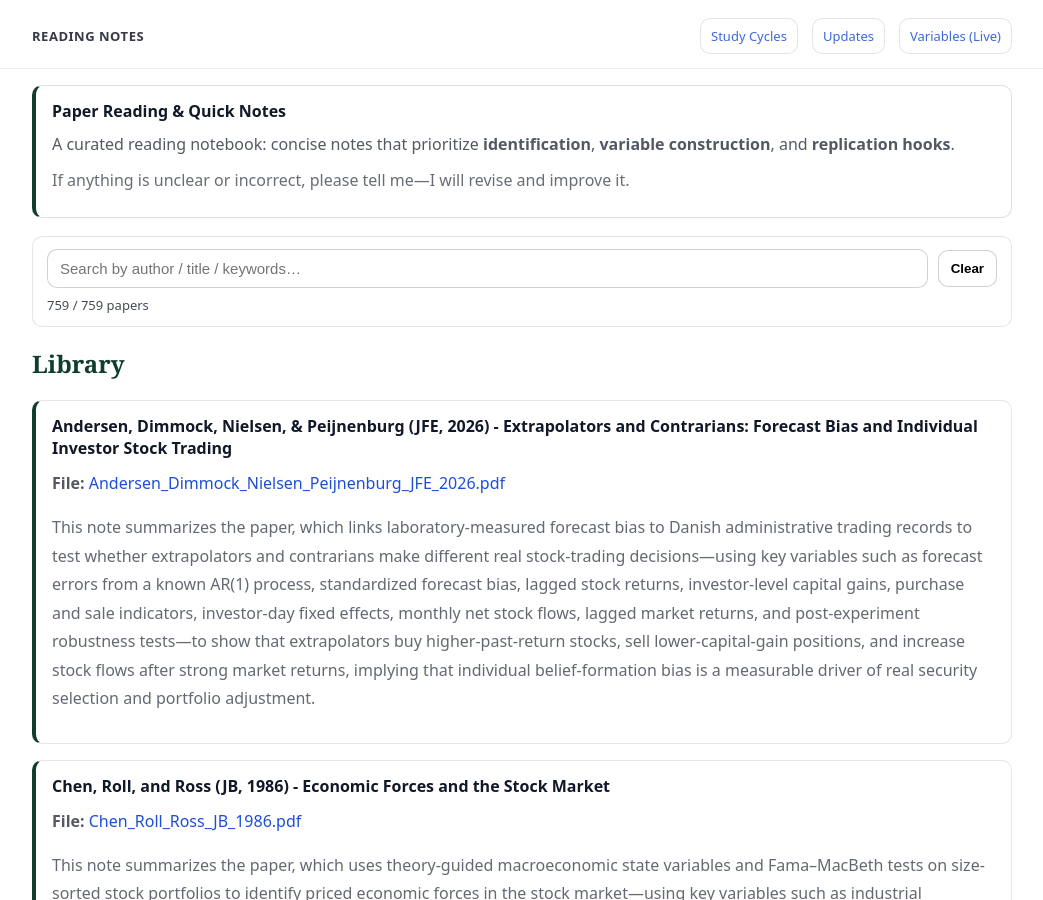
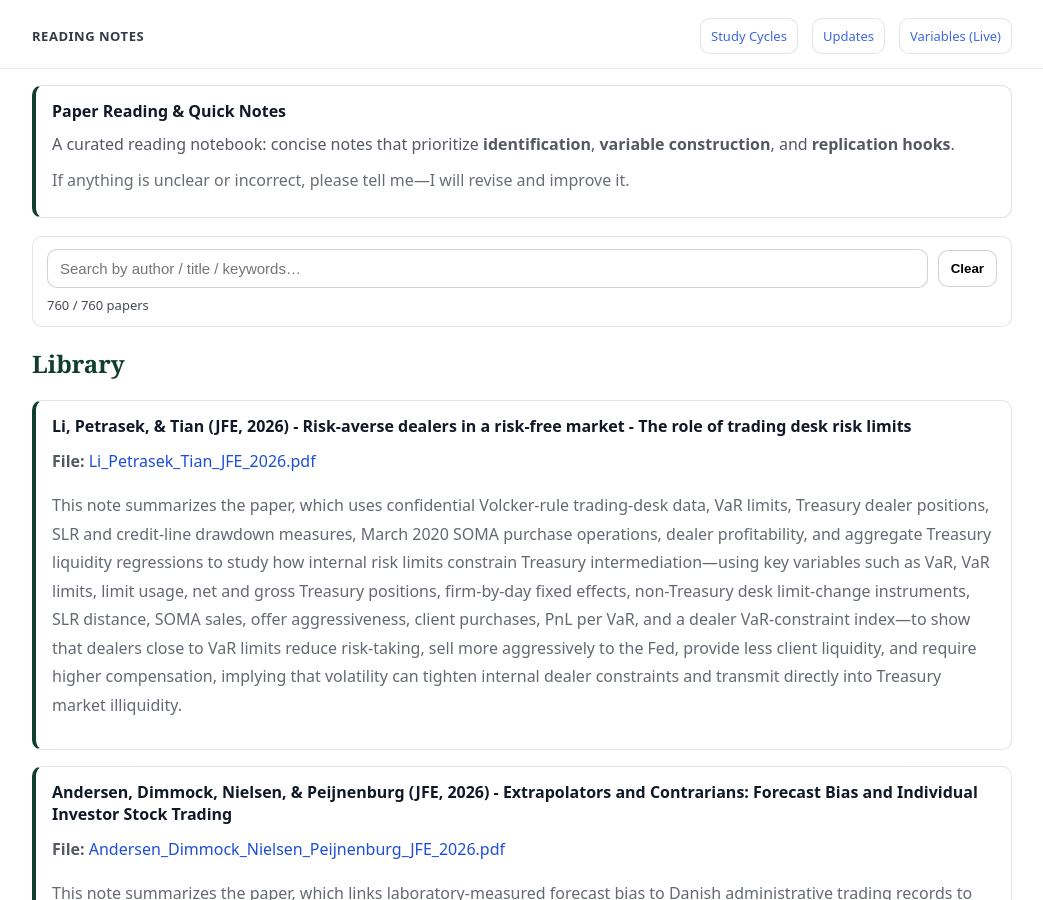
Before and after one commit to yaxinzn/study-archive, a Jekyll site: the page built from reading/index.md, in a window 1280 px wide and 900 px high. Shown: the whole window, without its empty margins (118-1161 px from the left). Built offline with Jekyll 4.4.1, drawn with Linux system fonts in a browser that asks for light colours.

Commit message:
Reading: add/update Li_Petrasek_Tian_JFE_2026.pdf

```diff
--- a/_data/reading.yml
+++ b/_data/reading.yml
@@ -1,3 +1,7 @@
+- title: "Li, Petrasek, & Tian (JFE, 2026) - Risk-averse dealers in a risk-free market - The role of trading desk risk limits"
+  file: "Li_Petrasek_Tian_JFE_2026.pdf"
+  desc: "This note summarizes the paper, which uses confidential Volcker-rule trading-desk data, VaR limits, Treasury dealer positions, SLR and credit-line drawdown measures, March 2020 SOMA purchase operations, dealer profitability, and aggregate Treasury liquidity regressions to study how internal risk limits constrain Treasury intermediation—using key variables such as VaR, VaR limits, limit usage, net and gross Treasury positions, firm-by-day fixed effects, non-Treasury desk limit-change instruments, SLR distance, SOMA sales, offer aggressiveness, client purchases, PnL per VaR, and a dealer VaR-constraint index—to show that dealers close to VaR limits reduce risk-taking, sell more aggressively to the Fed, provide less client liquidity, and require higher compensation, implying that volatility can tighten internal dealer constraints and transmit directly into Treasury market illiquidity."
+
 - title: "Andersen, Dimmock, Nielsen, & Peijnenburg (JFE, 2026) - Extrapolators and Contrarians: Forecast Bias and Individual Investor Stock Trading"
   file: "Andersen_Dimmock_Nielsen_Peijnenburg_JFE_2026.pdf"
   desc: "This note summarizes the paper, which links laboratory-measured forecast bias to Danish administrative trading records to test whether extrapolators and contrarians make different real stock-trading decisions—using key variables such as forecast errors from a known AR(1) process, standardized forecast bias, lagged stock returns, investor-level capital gains, purchase and sale indicators, investor-day fixed effects, monthly net stock flows, lagged market returns, and post-experiment robustness tests—to show that extrapolators buy higher-past-return stocks, sell lower-capital-gain positions, and increase stock flows after strong market returns, implying that individual belief-formation bias is a measurable driver of real security selection and portfolio adjustment."
```
Also changed, not shown: 1 other file.
